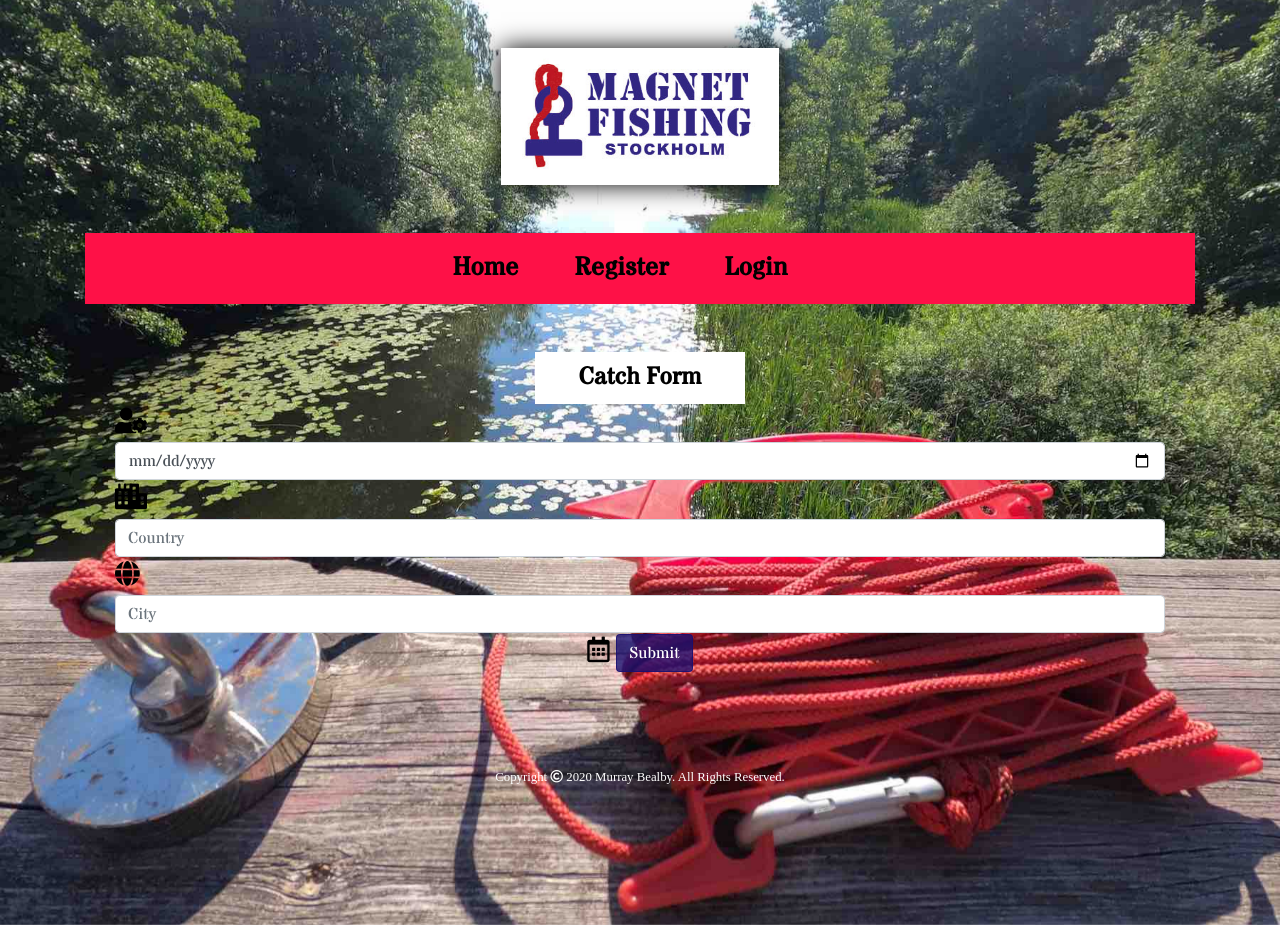
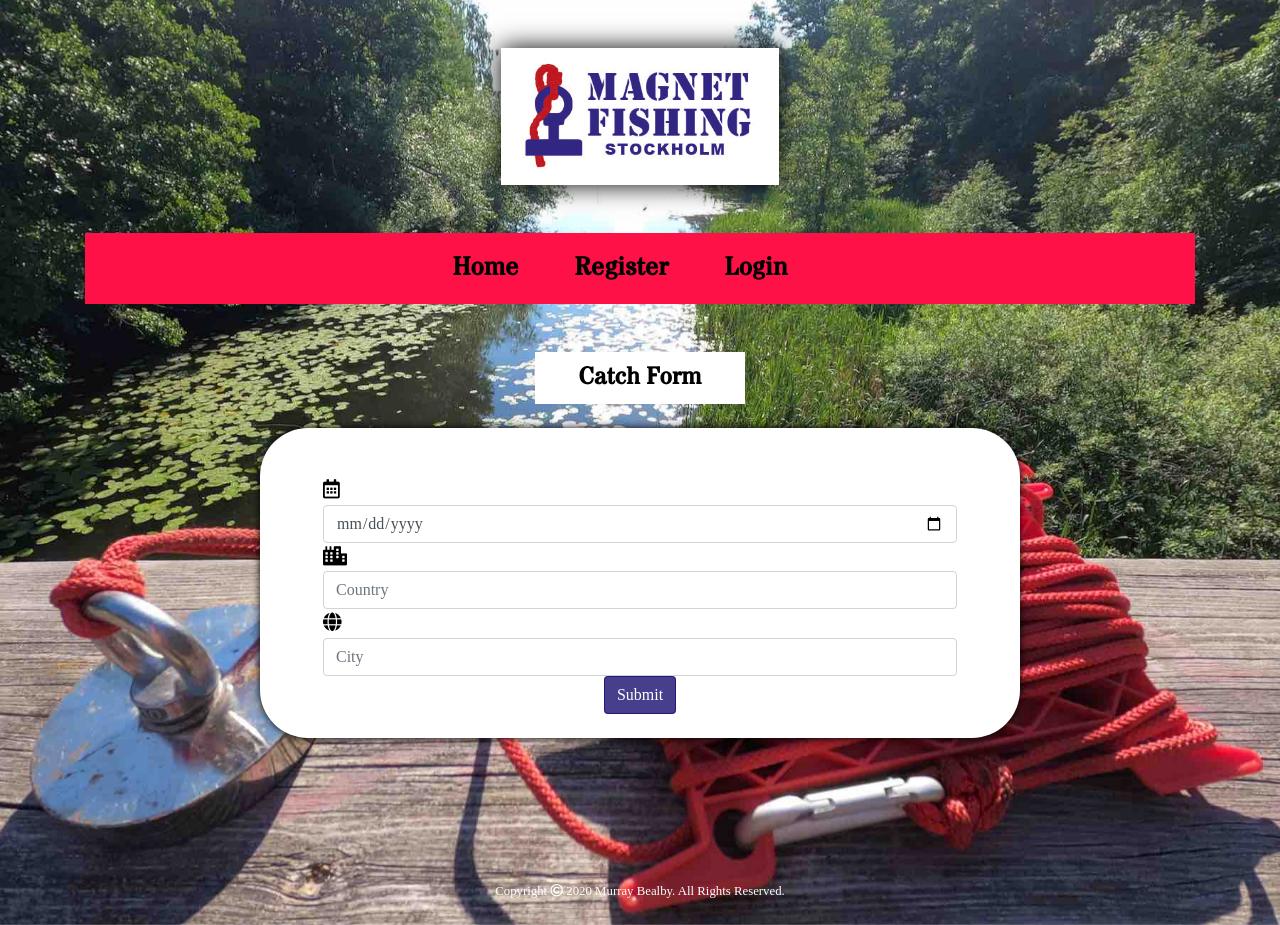
Before and after one commit to Bealby/magnet-catch-Flask-WIP, a Flask app: page /add_catch in a window 1280 px wide. Run offline with Flask 2, Linux system fonts and the light colour scheme; some libraries are stand-ins or nearby versions.

Commit message:
Add_catch functionality

```diff
--- a/app.py
+++ b/app.py
@@ -129,13 +129,12 @@ def get_catches():
 @app.route("/add_catch", methods=["GET", "POST"])
 def add_catch():
     if request.method == "POST":
-        task = {
-            "date": request.form.get("category_name"),
-            "country": request.form.get("task_name"),
-            "city": request.form.get("task_description"),
-            "created_by": session["user"]
+        catch = {
+            "date": request.form.get("date"),
+            "country": request.form.get("country"),
+            "city": request.form.get("city"),
         }
-        mongo.db.catches.insert_one(task)
+        mongo.db.catches.insert_one(catch)
         flash("Catch Successfully Added")
         return redirect(url_for("get_catches"))
 
--- a/templates/magnet_catch_log/add_catch.html
+++ b/templates/magnet_catch_log/add_catch.html
@@ -12,28 +12,31 @@
 
 
     <!--Add Catch Form-->
-    <form action="{{ url_for('add_catch') }}" method="POST">
+    <div class="col-12 mt-4 mb-5 user-form">
+        <div class="col-12 user-border main-text user-field-margin pt-5 pb-4">
+            <form method="POST" action="{{ url_for('add_catch') }}">
                 <!-- Date -->
                 <div class="col">
-            <i class="fas fa-user-cog"></i>
-            <input placeholder="Date" type="date" class="form-control" id="date" name="date" aria-describedby="date"
-                required>
+                    <i class="far fa-calendar-alt"></i>
+                    <input placeholder="Date" type="date" class="form-control validate" id="date" name="date"
+                        aria-describedby="date" required>
                 </div>
                 <div class="col">
                     <!-- Country -->
                     <i class="fas fa-city"></i>
-            <input placeholder="Country" type="text" id="country" name="country" class="form-control" required>
+                    <input placeholder="Country" type="text" id="country" name="country" class="form-control validate" required>
                 </div>
                 <!-- City -->
                 <div class="col">
                     <i class="fas fa-globe"></i>
-            <input placeholder="City" type="text" id="city" name="city" class="form-control" required>
+                    <input placeholder="City" type="text" id="city" name="city" class="form-control validate" required>
+                </div>
+                <div class="row">
+                    <div class="col text-center">
+                        <button type="submit" name="action" class="btn btn-primary default-button">Submit</button>
+                    </div>
                 </div>
             </form>
-    <div class="row">
-        <div class="col text-center">
-            <i class="far fa-calendar-alt"></i>
-            <button type="submit" name="action" class="btn btn-primary default-button">Submit</button>
         </div>
     </div>
 </div>
```
Lines whose indentation alone changed are shown as unchanged.
